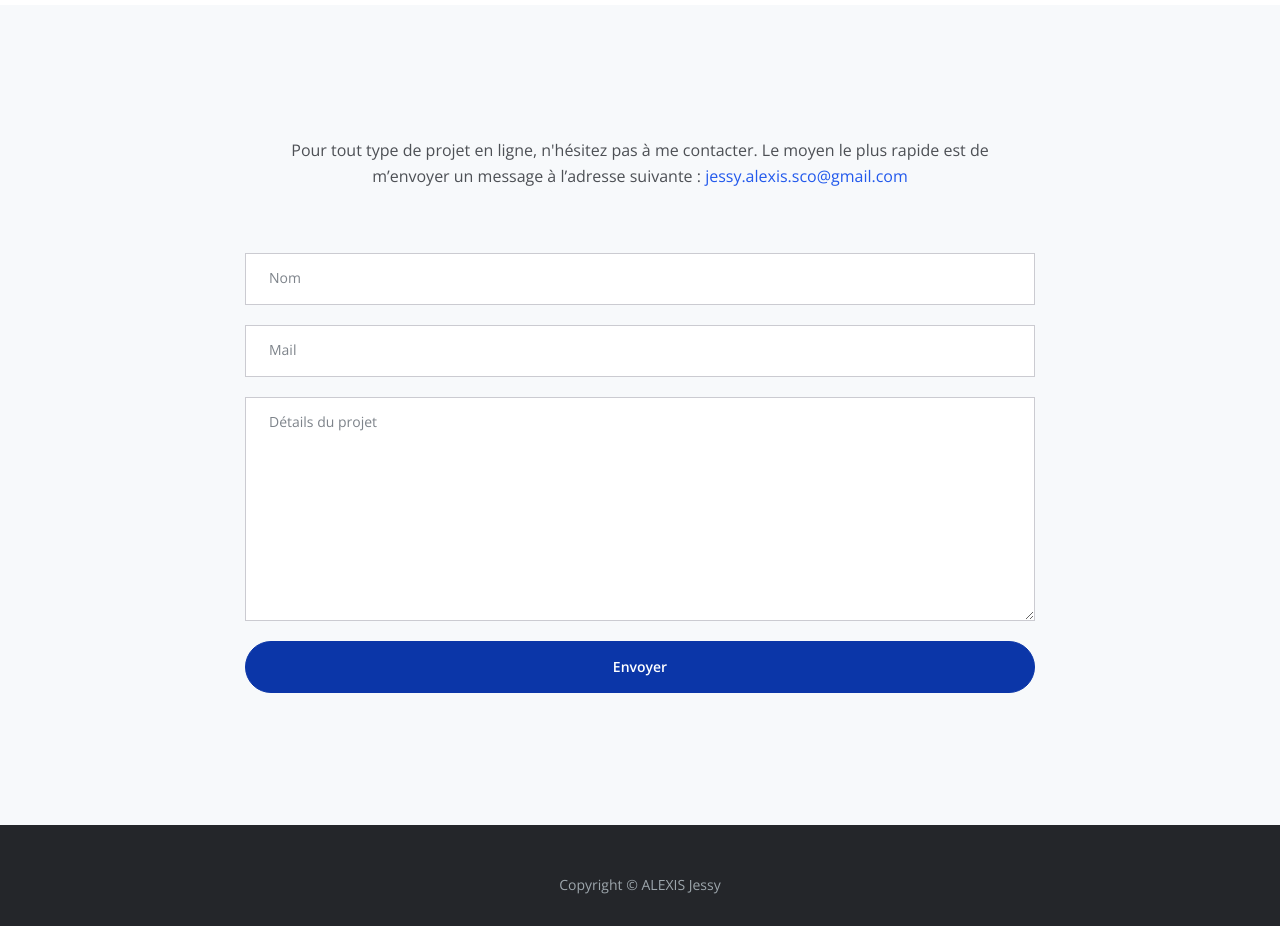
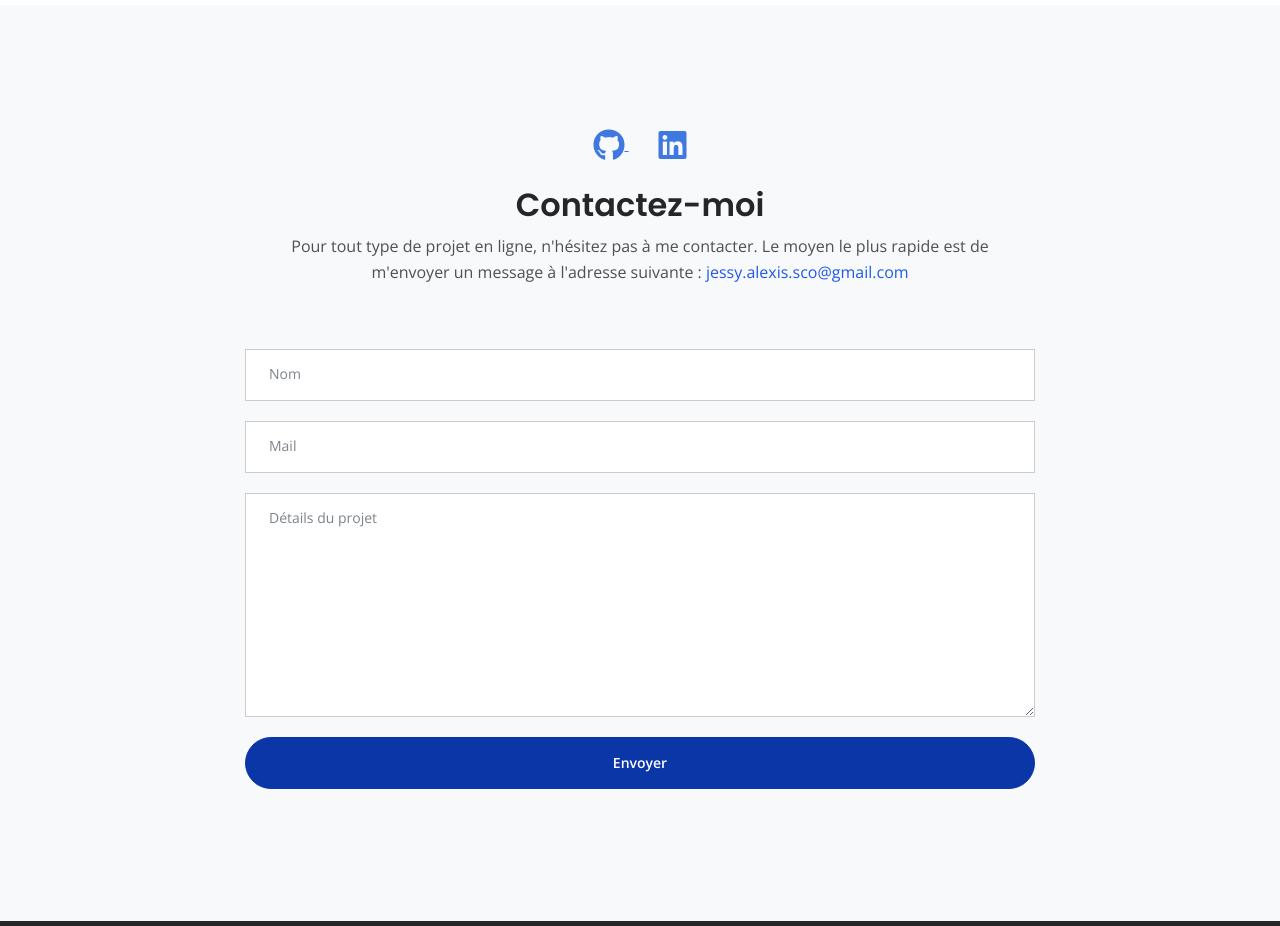
Before and after one commit to J2S80000/Portfolio, a plain HTML site: page index.html in a window 1280 px wide. Shown: the part 7020-7946 px from the top of the page. Drawn offline with nearby package versions, Linux system fonts and the light colour scheme.

Commit message:
ajout des liens github et linkedin

```diff
--- a/css/styles.css
+++ b/css/styles.css
@@ -1282,3 +1282,22 @@ a:hover.back-to-top {
 	/* end of extra pages */
 }
 /* end of min-width 1200px */
+/* Style pour les icônes sociales */
+.social-icons-container {
+    margin-bottom: 30px;
+}
+
+.social-icon {
+    color: #3f78e0;
+    margin: 0 15px;
+    transition: all 0.3s ease;
+}
+
+.social-icon:hover {
+    color: #2a5db0;
+    transform: translateY(-3px);
+}
+
+.social-icon i {
+    vertical-align: middle;
+}
--- a/index.html
+++ b/index.html
@@ -332,15 +332,25 @@
     </div> <!-- end of accordion-1 -->
     <!-- end of questions -->
 
-
 <!-- Contact -->
 <div id="contact" class="form-1 bg-gray">
     <div class="container">
         <div class="row">
             <div class="col-lg-12">
-                    <h2></h2>
-                    <p class="p-heading">    Pour tout type de projet en ligne, n'hésitez pas à me contacter. Le moyen le plus rapide est de m’envoyer un message à l’adresse suivante :
-                        <a class="blue no-line" href="mailto:jessy.alexis.sco@gmail.com">jessy.alexis.sco@gmail.com</a></p>
+                <!-- Ajout des icônes GitHub et LinkedIn -->
+                <div class="social-icons-container text-center mb-4">
+                    <a href="https://github.com/J2S80000" target="_blank" class="social-icon">
+                        <i class="fab fa-github fa-2x"></i>
+                    </a>
+                    <a href="https://linkedin.com/in/jessy-alexis-95a6b62a4" target="_blank" class="social-icon">
+                        <i class="fab fa-linkedin fa-2x"></i>
+                    </a>
+                </div>
+
+                <h2 class="text-center">Contactez-moi</h2>
+                <p class="p-heading text-center">Pour tout type de projet en ligne, n'hésitez pas à me contacter. Le moyen le plus rapide est de m'envoyer un message à l'adresse suivante :
+                    <a class="blue no-line" href="mailto:jessy.alexis.sco@gmail.com">jessy.alexis.sco@gmail.com</a>
+                </p>
             </div> <!-- end of col -->
         </div> <!-- end of row -->
         <div class="row">
```
Lines whose indentation alone changed are shown as unchanged.
